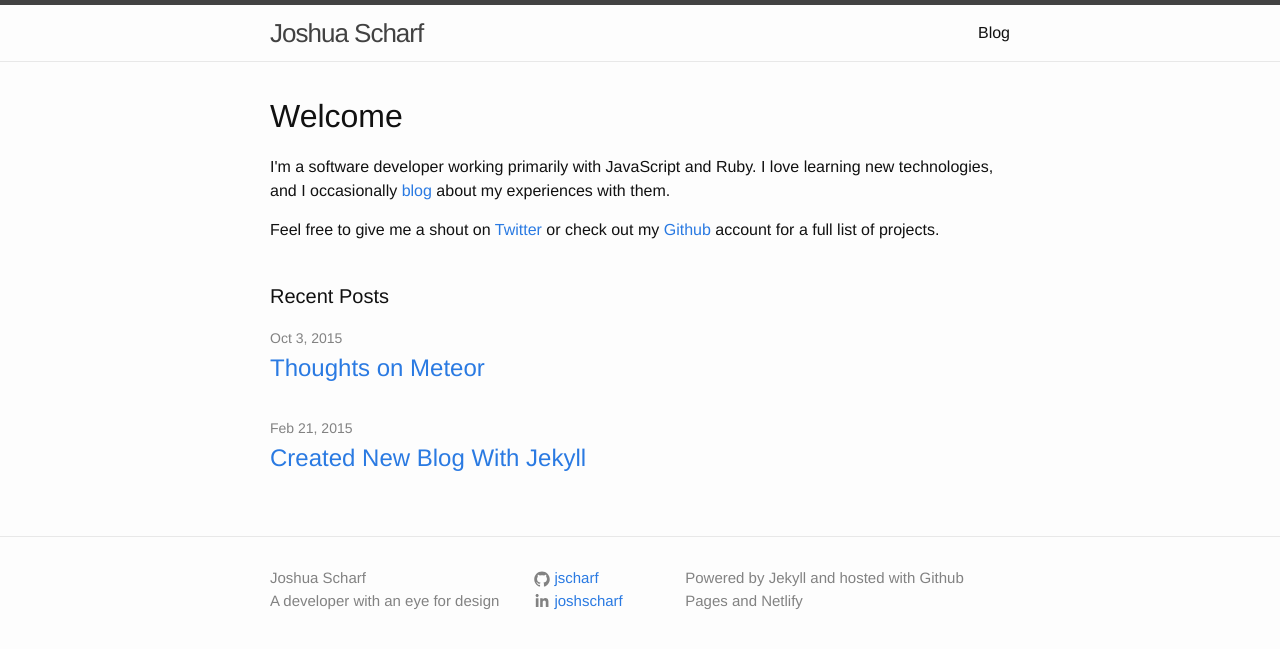
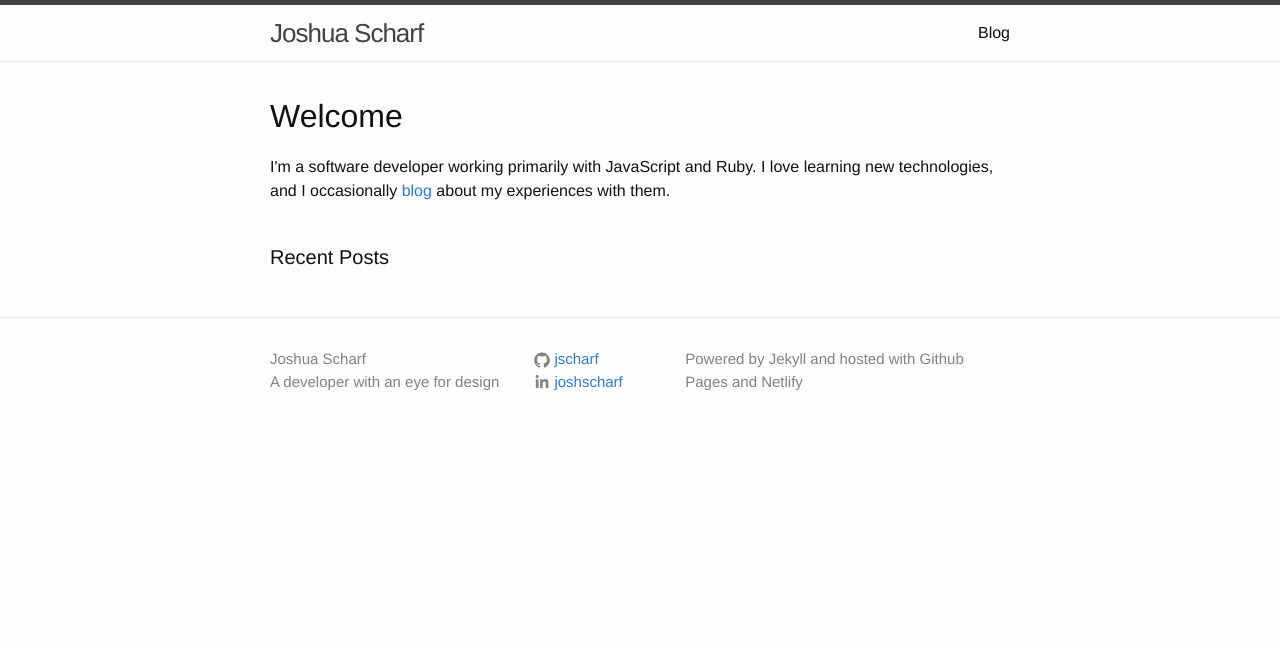
Before and after one commit to jscharf/jscharf.github.io, a Jekyll site: the page built from index.html, in a window 1280 px wide. Shown: the top 649 px of the page. Built offline with Jekyll 4.4.1, drawn with Linux system fonts in a browser that asks for light colours.

```diff
--- a/index.html
+++ b/index.html
@@ -6,10 +6,11 @@ layout: default
 
   <h1>Welcome</h1>
 
-  <p>I'm a software developer working primarily with JavaScript and Ruby.
-    I love learning new technologies, and I occasionally <a href="blog">blog</a> about my experiences with them.</p>
-
-  <p>Feel free to give me a shout on <a href="https://twitter.com/{{ site.twitter_username }}">Twitter</a> or check out my <a href="https://github.com/{{ site.github_username }}">Github</a> account for a full list of projects.</p>
+  <p>
+    I'm a software developer working primarily with JavaScript and Ruby.
+    I love learning new technologies, and I occasionally <a href="blog">blog</a>
+    about my experiences with them.
+  </p>
 
   <br/>
 
```
Also changed, not shown: _posts/2015-02-21-created-new-blog-with-jekyll.md (deleted, +0 -14 lines), _posts/2015-10-03-thoughts-on-meteor.md (deleted, +0 -14 lines).
